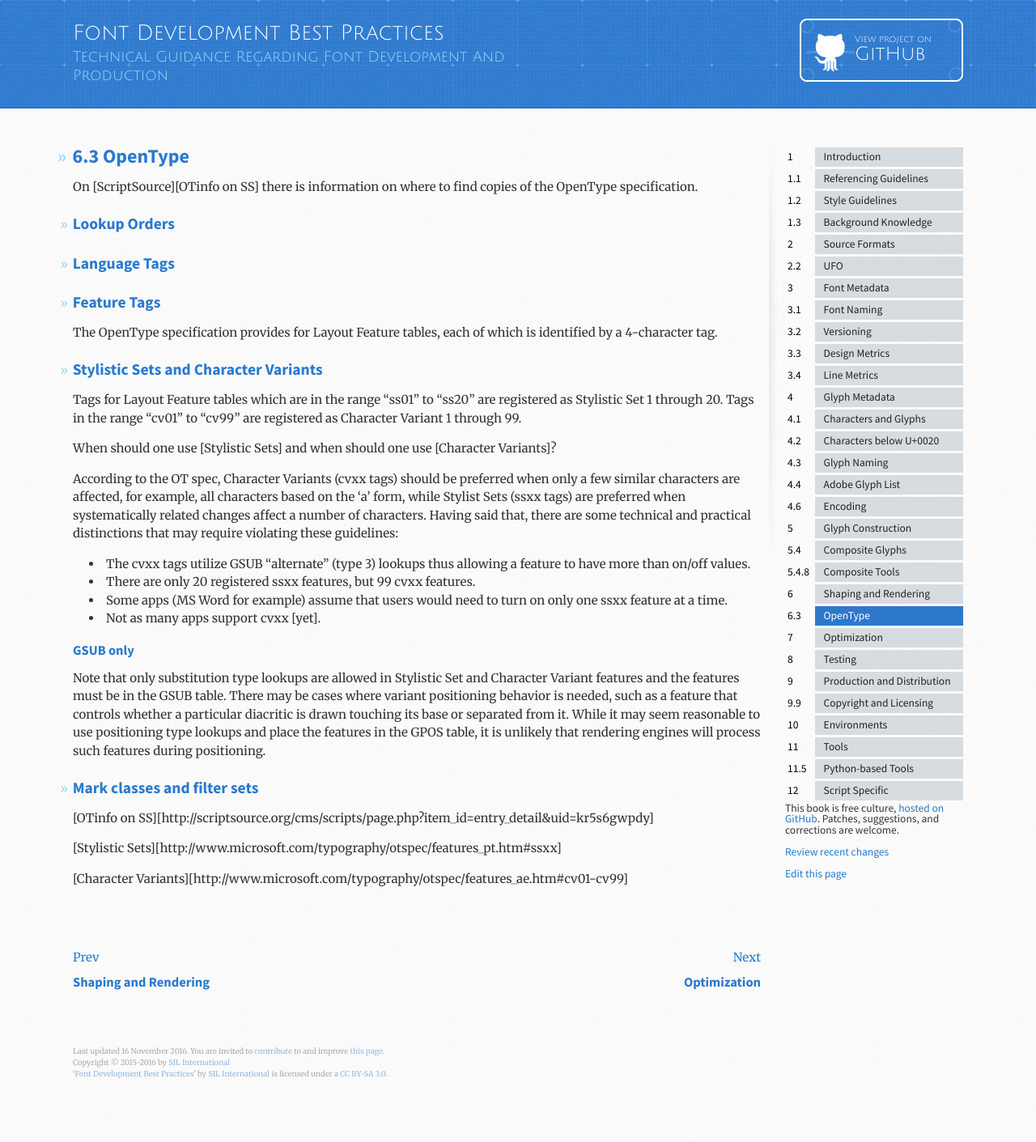
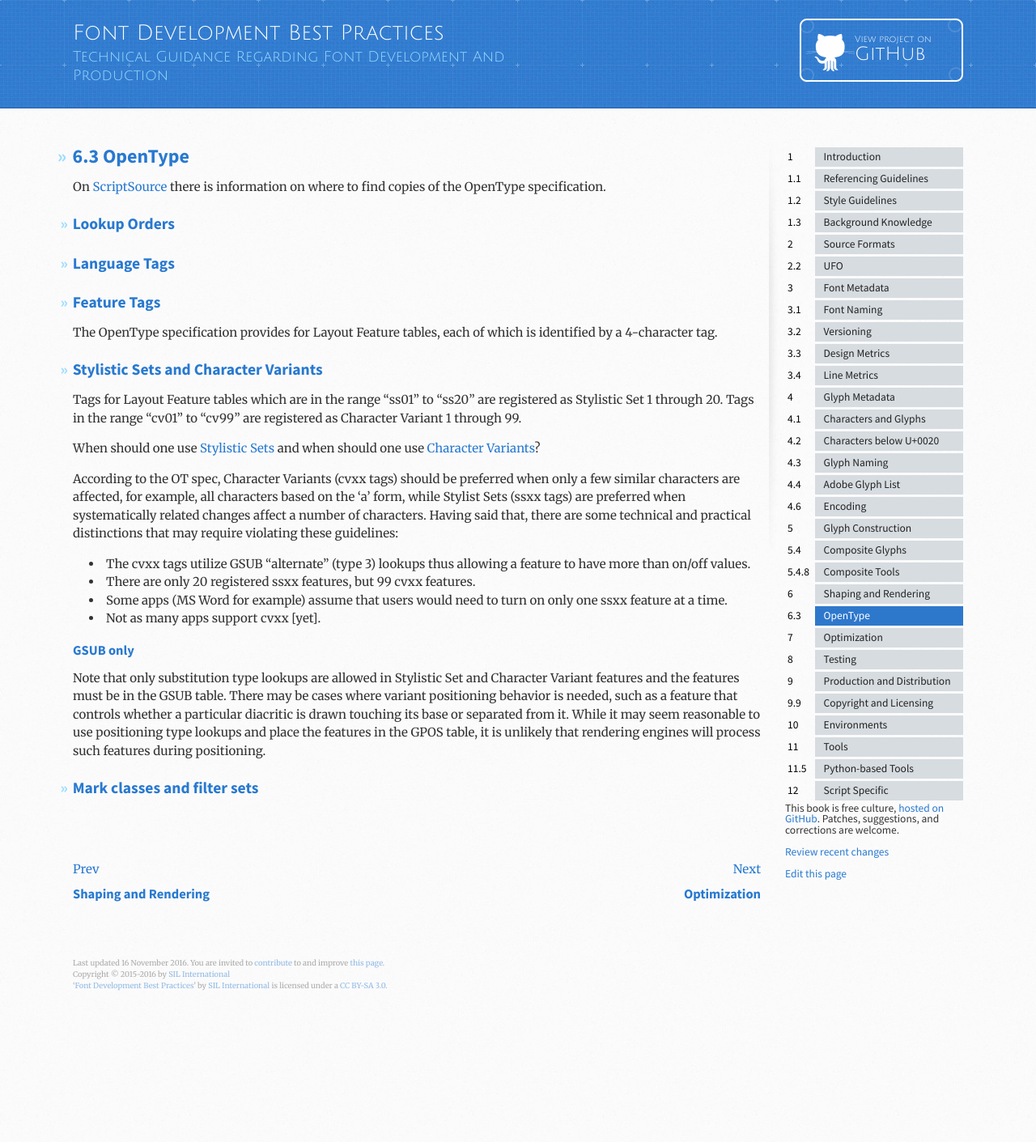
Before and after one commit to silnrsi/FDBP, a Jekyll site: the page built from en-US/OpenType.md, in a window 1280 px wide. Shown: the whole page at 81% size. Built offline with Jekyll 4.4.1, drawn with Linux system fonts in a browser that asks for light colours; after the commit the page ends 1302 px from its top, so only the background shows below that.

Commit message:
fix links on OpenType page

```diff
--- a/en-US/OpenType.md
+++ b/en-US/OpenType.md
@@ -35,8 +35,8 @@ Note that only substitution type lookups are allowed in Stylistic Set and Charac
 
 ## Mark classes and filter sets
 
-[OTinfo on SS][http://scriptsource.org/cms/scripts/page.php?item_id=entry_detail&uid=kr5s6gwpdy]
+[OTinfo on SS]: http://scriptsource.org/cms/scripts/page.php?item_id=entry_detail&uid=kr5s6gwpdy
 
-[Stylistic Sets][http://www.microsoft.com/typography/otspec/features_pt.htm#ssxx]
+[Stylistic Sets]: http://www.microsoft.com/typography/otspec/features_pt.htm#ssxx
 
-[Character Variants][http://www.microsoft.com/typography/otspec/features_ae.htm#cv01-cv99]
+[Character Variants]: http://www.microsoft.com/typography/otspec/features_ae.htm#cv01-cv99
```
